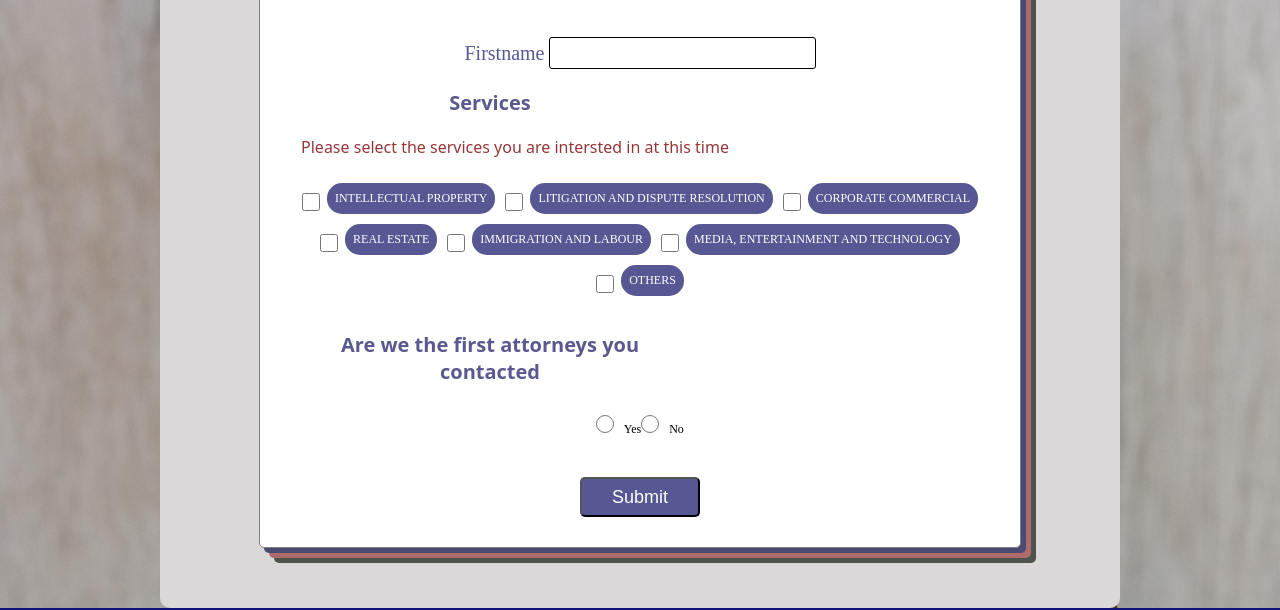
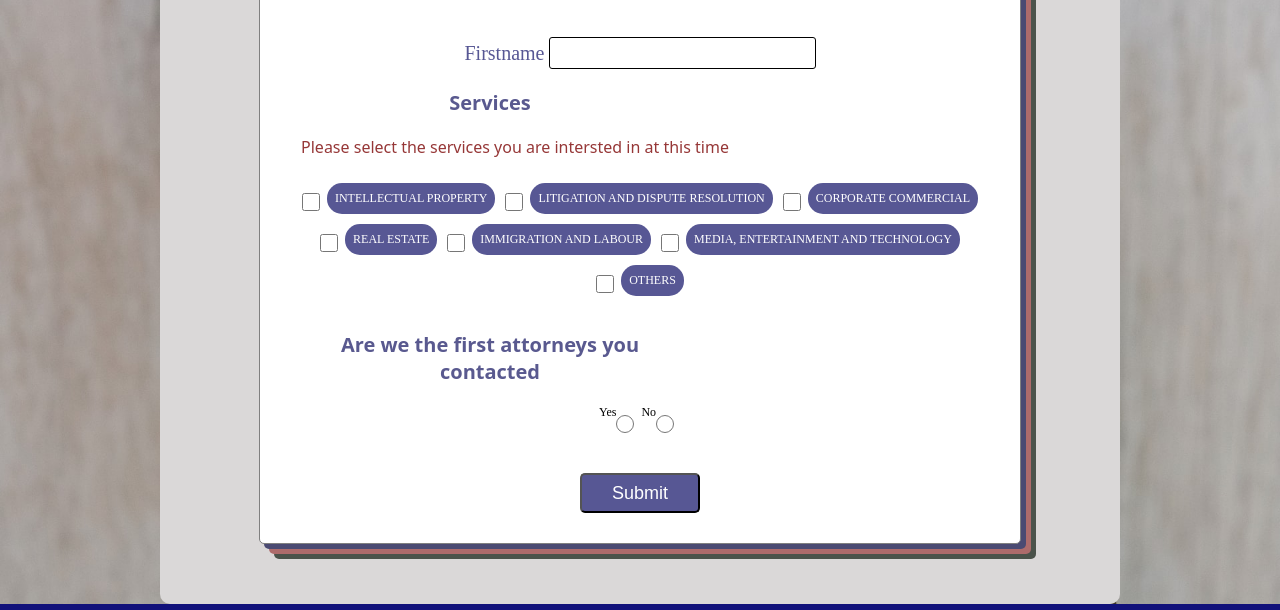
Before and after one commit to Olagoke1234/Betgrand-Attorneys, a website: page contact.html in a window 1280 px wide. Shown: the part 1808-2418 px from the top of the page. Drawn offline with Linux system fonts and the light colour scheme.

Commit message:
Still working on radio

```diff
--- a/contact.html
+++ b/contact.html
@@ -183,12 +183,10 @@
             <h2>Are we the first attorneys you contacted</h2>
             <div class="radio-section">
               <div class="radio">
-                <label for="Yes"
-                  ><input type="radio" id="Yes" name="Yes-No" /> Yes</label
-                >
-                <label for="No">
-                  <input type="radio" id="No" name="Yes-No" /> No</label
-                >
+                <label for="Yes"> Yes</label
+                ><input type="radio" id="Yes" name="Yes-No" />
+                <label for="No"> No</label
+                ><input type="radio" id="No" name="Yes-No" />
               </div>
             </div>
             <div class="btnSection"><button>Submit</button></div>
```
